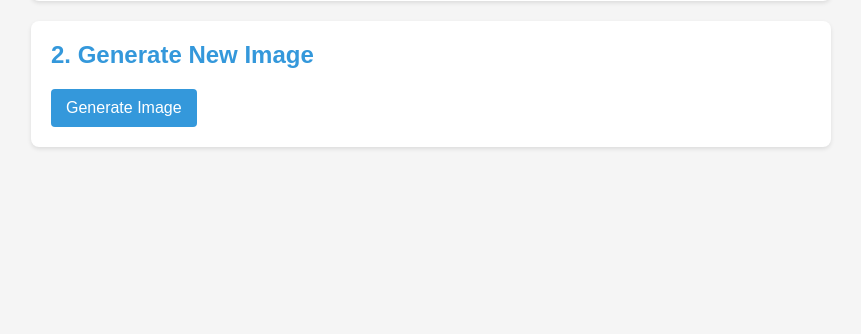
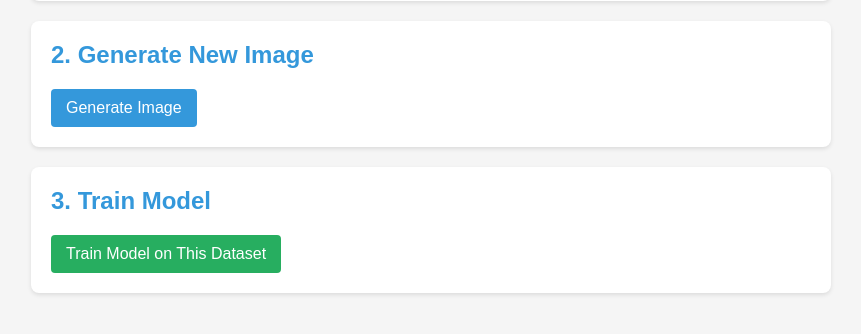
Before and after one commit to nikitazapekin/generator_of_images, a Flask app: page / in a window 1280 px wide. Shown: the part 225-559 px from the top of the page, without its empty margins (209-1070 px from the left). Run offline with Flask 3, Linux system fonts and the light colour scheme.

Commit message:
add train

```diff
--- a/app.py
+++ b/app.py
@@ -5,16 +5,39 @@ from werkzeug.utils import secure_filename
 from models import Autoencoder
 from utils import prepare_dataset, generate_image
 import torch
-
+import torch.nn as nn
+import torch.optim as optim
 app = Flask(__name__)
 app.config['UPLOAD_FOLDER'] = 'datasets'
 app.config['GENERATED_FOLDER'] = 'generated'
 app.config['ALLOWED_EXTENSIONS'] = {'png', 'jpg', 'jpeg'}
 
+
+def init_weights(m):
+    if isinstance(m, nn.Conv2d) or isinstance(m, nn.ConvTranspose2d):
+        nn.init.xavier_normal_(m.weight)
+        if m.bias is not None:
+            nn.init.zeros_(m.bias)
+
+'''
 # Initialize model
 device = torch.device('cuda' if torch.cuda.is_available() else 'cpu')
 model = Autoencoder().to(device)
 model.load_state_dict(torch.load('autoencoder.pth', map_location=device))
+model.eval()
+'''
+
+device = torch.device('cuda' if torch.cuda.is_available() else 'cpu')
+model = Autoencoder().to(device)
+
+# Загрузка модели с проверкой существования файла
+if os.path.exists('autoencoder.pth'):
+    model.load_state_dict(torch.load('autoencoder.pth', map_location=device))
+else:
+    print("Model weights not found, initializing new model...")
+    model.apply(init_weights)
+    torch.save(model.state_dict(), 'autoencoder.pth')
+
 model.eval()
 
 
@@ -37,18 +60,18 @@ def upload_files():
     if len(files) == 0:
         return redirect(request.url)
 
-    # Create directory for this dataset
+
     dataset_id = str(len(os.listdir(app.config['UPLOAD_FOLDER']))) + '_' + str(int(time.time()))
     dataset_path = os.path.join(app.config['UPLOAD_FOLDER'], dataset_id)
     os.makedirs(dataset_path, exist_ok=True)
 
-    # Save uploaded files
+
     for file in files:
         if file and allowed_file(file.filename):
             filename = secure_filename(file.filename)
             file.save(os.path.join(dataset_path, filename))
 
-    # Prepare dataset
+
     dataset = prepare_dataset(dataset_path)
     torch.save(dataset, os.path.join(dataset_path, 'dataset.pt'))
 
@@ -79,6 +102,58 @@ def generated_image(filename):
     return send_from_directory(app.config['GENERATED_FOLDER'], filename)
 
 
+# Добавьте новый маршрут для обучения
+@app.route('/train', methods=['POST'])
+def train_model():
+    dataset_id = request.form.get('dataset_id')
+    if not dataset_id:
+        return redirect(url_for('index'))
+
+    dataset_path = os.path.join(app.config['UPLOAD_FOLDER'], dataset_id)
+    dataset_file = os.path.join(dataset_path, 'dataset.pt')
+
+    if not os.path.exists(dataset_file):
+        return redirect(url_for('index'))
+
+    # Загружаем датасет
+    dataset = torch.load(dataset_file)
+
+    # Параметры обучения
+    epochs = 50
+    batch_size = 8
+    learning_rate = 0.001
+
+    # Инициализируем модель и оптимизатор
+    model = Autoencoder().to(device)
+    model.apply(init_weights)
+    optimizer = torch.optim.Adam(model.parameters(), lr=learning_rate)
+    criterion = nn.MSELoss()
+
+    # Цикл обучения
+    for epoch in range(epochs):
+        # Перемешиваем данные
+        indices = torch.randperm(len(dataset))
+        for i in range(0, len(dataset), batch_size):
+            batch_indices = indices[i:i + batch_size]
+            batch = dataset[batch_indices].to(device)
+
+            # Forward pass
+            outputs = model(batch)
+            loss = criterion(outputs, batch)
+
+            # Backward pass
+            optimizer.zero_grad()
+            loss.backward()
+            optimizer.step()
+
+        print(f"Epoch {epoch + 1}/{epochs}, Loss: {loss.item():.4f}")
+
+    torch.save(model.state_dict(), 'autoencoder.pth')
+    model.load_state_dict(torch.load('autoencoder.pth', map_location=device))
+    model.eval()
+
+    return redirect(url_for('index', message="Model trained successfully!"))
+
 if __name__ == '__main__':
     os.makedirs(app.config['UPLOAD_FOLDER'], exist_ok=True)
     os.makedirs(app.config['GENERATED_FOLDER'], exist_ok=True)
--- a/static/styles.css
+++ b/static/styles.css
@@ -62,3 +62,35 @@ h2 {
     border-radius: 4px;
     padding: 5px;
 }
+
+
+.train-section {
+    background-color: white;
+    padding: 20px;
+    margin-bottom: 20px;
+    border-radius: 8px;
+    box-shadow: 0 2px 4px rgba(0, 0, 0, 0.1);
+}
+
+.train-button {
+    display: inline-block;
+    padding: 10px 15px;
+    background-color: #27ae60;
+    color: white;
+    border: none;
+    border-radius: 4px;
+    cursor: pointer;
+    font-size: 16px;
+}
+
+.train-button:hover {
+    background-color: #219653;
+}
+
+.message {
+    margin-top: 10px;
+    padding: 10px;
+    background-color: #e8f5e9;
+    border-radius: 4px;
+    color: #27ae60;
+}
--- a/templates/index.html
+++ b/templates/index.html
@@ -34,6 +34,38 @@
                 </div>
             {% endif %}
         </div>
+
+
+
+        <!-- Добавьте новую форму после кнопки генерации -->
+<div class="train-section">
+    <h2>3. Train Model</h2>
+    <form action="/train" method="post">
+        <input type="hidden" name="dataset_id" value="{{ request.args.get('dataset_id', '') }}">
+        <button type="submit" class="train-button">Train Model on This Dataset</button>
+    </form>
+
+    {% if request.args.get('message') %}
+        <div class="message">
+            {{ request.args.get('message') }}
+        </div>
+    {% endif %}
+
+
+    {% if request.args.get('generated_id') %}
+    <div class="result">
+        <h3>Generated Image</h3>
+        <p>File path: {{ url_for('generated_image', filename='generated_' + request.args.get('generated_id') + '.png') }}</p>
+        <img src="{{ url_for('generated_image', filename='generated_' + request.args.get('generated_id') + '.png') }}"
+             alt="Generated Image">
+    </div>
+{% endif %}
+
+
+</div>
+
+
+
     </div>
 </body>
 </html>
```
Also changed, not shown: models.py (+8 -0 lines), 5 other files.
